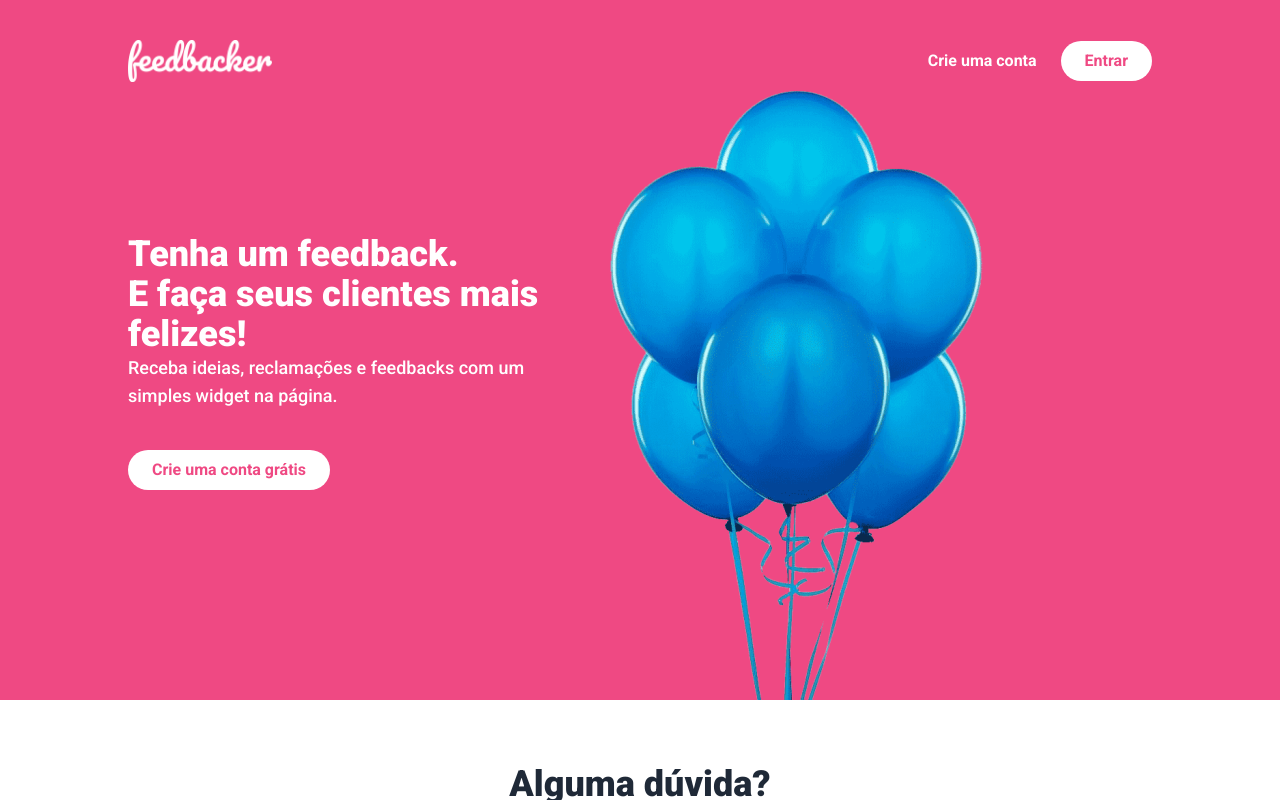
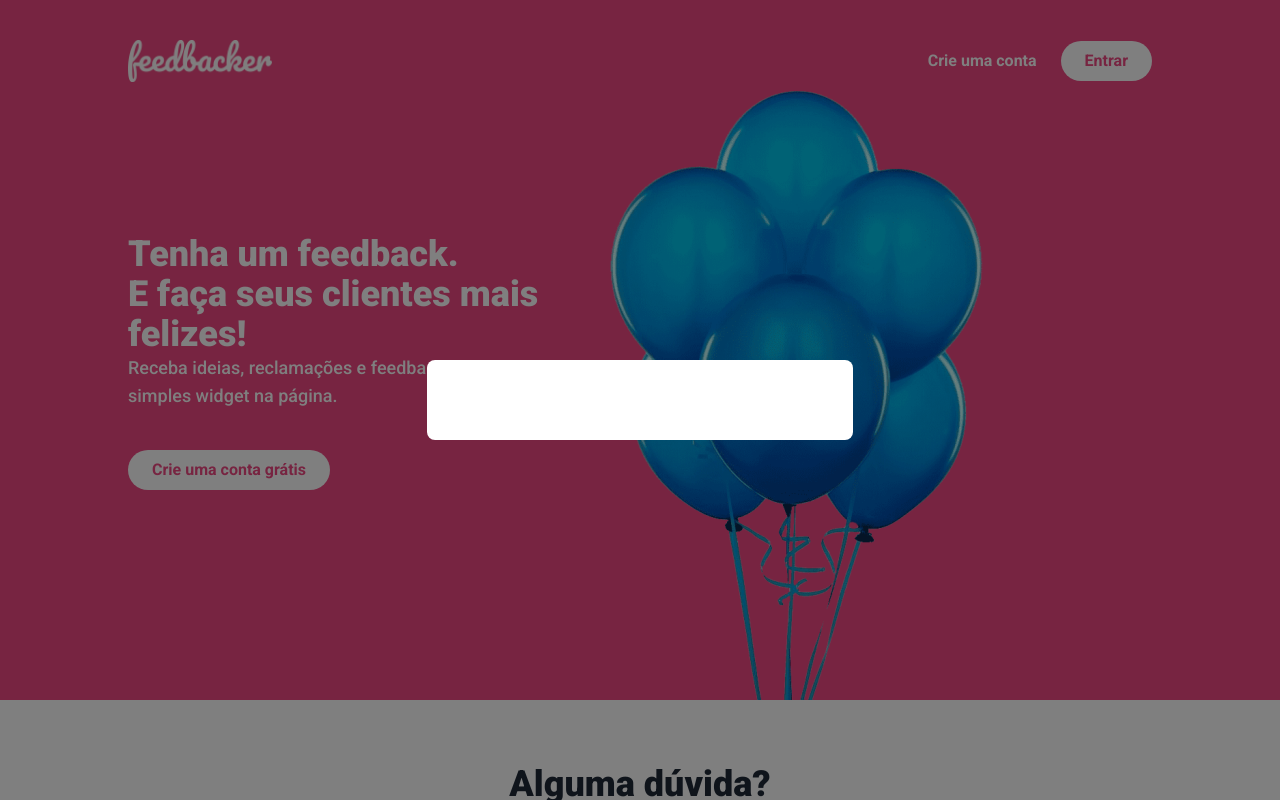
Before and after one commit to okborges/deshboard, a Vue app: page / in a window 1280 px wide. Both pictures are taken after a click on the button "Entrar". Shown: the top 800 px of the page. Built offline with nearby package versions, Linux system fonts and the light colour scheme.

Commit message:
talvez de ruim

```diff
--- a/package.json
+++ b/package.json
@@ -12,6 +12,7 @@
   },
   "dependencies": {
     "animate.css": "^4.1.1",
+    "tiny-emitter": "^2.1.0",
     "vue": "^3.2.41",
     "vue-router": "^4.1.5"
   },
--- a/src/App.vue
+++ b/src/App.vue
@@ -1,7 +1,12 @@
-<script setup>
-import { RouterView } from 'vue-router';
+<template>
+  <modal-factory />
+  <router-view />
+</template>
+
+<script>
+import ModalFactory from './components/ModalFactory';
+
+export default {
+  components: { ModalFactory },
+};
 </script>
-
-<template>
-  <RouterView />
-</template>
--- a/src/components/ModalFactory.vue
+++ b/src/components/ModalFactory/index.vue
@@ -1,23 +1,4 @@
-<template>
-  <teleport to="body">
-    <div
-      v-if="state.isActive"
-      class="fixed top-0 left-0 z-50 flex items-center justify-center w-full h-full bg-black bg-opacity-50"
-      @click="handleModalToogle({ status: false })"
-    >
-      <div class="fixed mx-10" :class="state.width" @click.stop>
-        <div
-          class="flex flex-col overflow-hidden bg-white rounded-lg animate__animated animate__fadeInDown animate__faster"
-        >
-          <div class="flex flex-col px-12 py-10 bg-white">
-            <component :is="state.component" />
-          </div>
-        </div>
-      </div>
-    </div>
-  </teleport>
-</template>
-
+<!-- eslint-disable vue/multi-word-component-names -->
 <script>
 import {
   reactive,
@@ -69,3 +50,23 @@ export default {
   },
 };
 </script>
+
+<template>
+  <teleport to="body">
+    <div
+      v-if="state.isActive"
+      class="fixed top-0 left-0 z-50 flex items-center justify-center w-full h-full bg-black bg-opacity-50"
+      @click="handleModalToogle({ status: false })"
+    >
+      <div class="fixed mx-10" :class="state.width" @click.stop>
+        <div
+          class="flex flex-col overflow-hidden bg-white rounded-lg animate__animated animate__fadeInDown animate__faster"
+        >
+          <div class="flex flex-col px-12 py-10 bg-white">
+            <component :is="state.component" />
+          </div>
+        </div>
+      </div>
+    </div>
+  </teleport>
+</template>
--- /dev/null
+++ b/src/components/ModalLogin/index.vue
@@ -0,0 +1,11 @@
+<!-- eslint-disable vue/multi-word-component-names -->
+<template>
+  <h1>Modal de login</h1>
+</template>
+
+<script>
+export default {
+  setup() {
+    return {};
+  },
+};
--- /dev/null
+++ b/src/hooks/useModal.js
@@ -0,0 +1,23 @@
+import bus from '../utils/bus';
+
+const EVENT_NAME = 'modal-toggle';
+
+export default function useModal() {
+  function open(payload = {}) {
+    bus.emit(EVENT_NAME, { status: true, ...payload });
+  }
+
+  function close(payload = {}) {
+    bus.emit(EVENT_NAME, { status: false, ...payload });
+  }
+
+  function listen(fn) {
+    bus.on(EVENT_NAME, fn);
+  }
+
+  function off(fn) {
+    bus.off(EVENT_NAME, fn);
+  }
+
+  return { open, close, listen, off };
+}
--- /dev/null
+++ b/src/utils/bus.js
@@ -0,0 +1,3 @@
+import Emitter from 'tiny-emitter';
+
+export default new Emitter();
--- a/src/views/HomeView/index.vue
+++ b/src/views/HomeView/index.vue
@@ -4,8 +4,10 @@ import { onMounted } from 'vue';
 import { useRouter } from 'vue-router';
 import CustonHeader from './CustonHeader.vue';
 import SectionContact from './SectionContact.vue';
+import useModal from '../../hooks/useModal';
 
 const router = useRouter();
+const modal = useModal();
 
 onMounted(() => {
   const token = window.localStorage.getItem('token');
@@ -14,7 +16,11 @@ onMounted(() => {
   }
 });
 
-function handleLogin() {}
+function handleLogin() {
+  modal.open({
+    components: 'ModalLogin',
+  });
+}
 function handleAccountCreate() {}
 </script>
 
@@ -26,4 +32,8 @@ function handleAccountCreate() {}
   </footer>
 </template>
 
-<style lang="scss" scoped></style>
+<style lang="scss" scoped>
+footer {
+  color: #000;
+}
+</style>
```
Also changed, not shown: 1 other file (tests, documents, lock files or other folders).
